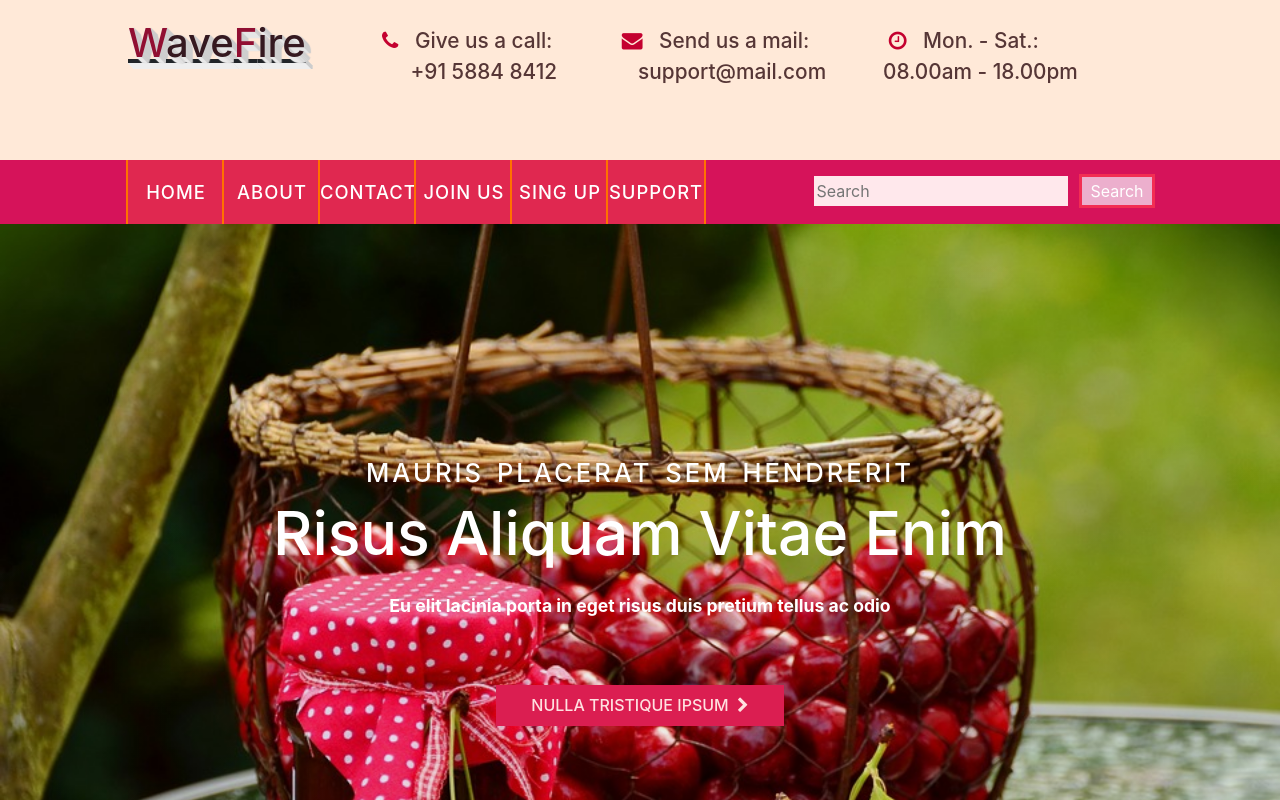
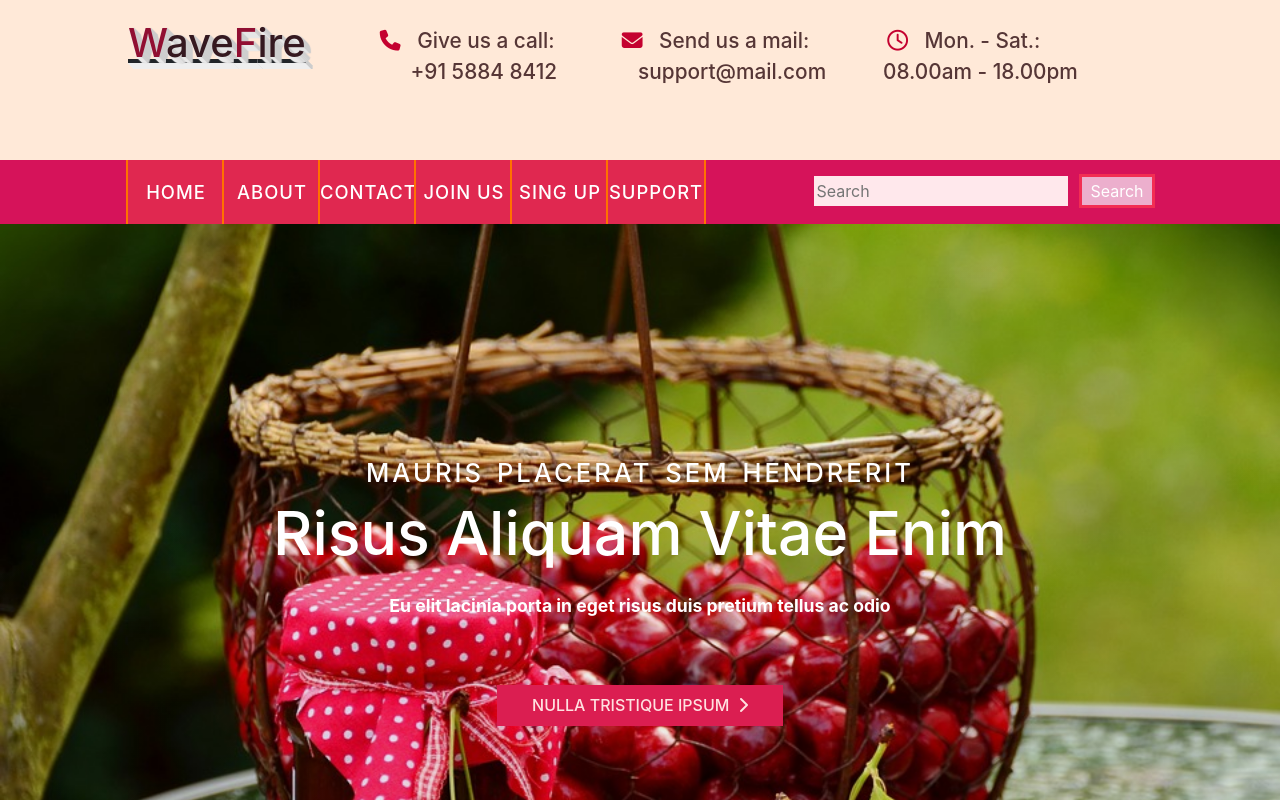
Before and after one commit to IJNetWork/ijweb1.github.io, a plain HTML site: page index.html in a window 1280 px wide. Shown: the top 800 px of the page. Drawn offline with nearby package versions, Linux system fonts and the light colour scheme.

Commit message:
Update index.html

```diff
--- a/index.html
+++ b/index.html
@@ -4,7 +4,7 @@
 	<title>Website Project 1.6</title>
 	<meta charset="utf-8">
 	<meta name="viewport" content="width=device-width, initial-scale=1.0">
-	<link rel="stylesheet" type="text/css" href="font-awesome.min.css">
+	<script src="https://use.fontawesome.com/a1eafbdb91.js"></script>
 	<link rel="stylesheet" type="text/css" href="style.css">
 
 	<link rel="stylesheet" href="https://maxcdn.bootstrapcdn.com/bootstrap/4.3.1/css/bootstrap.min.css">
```
